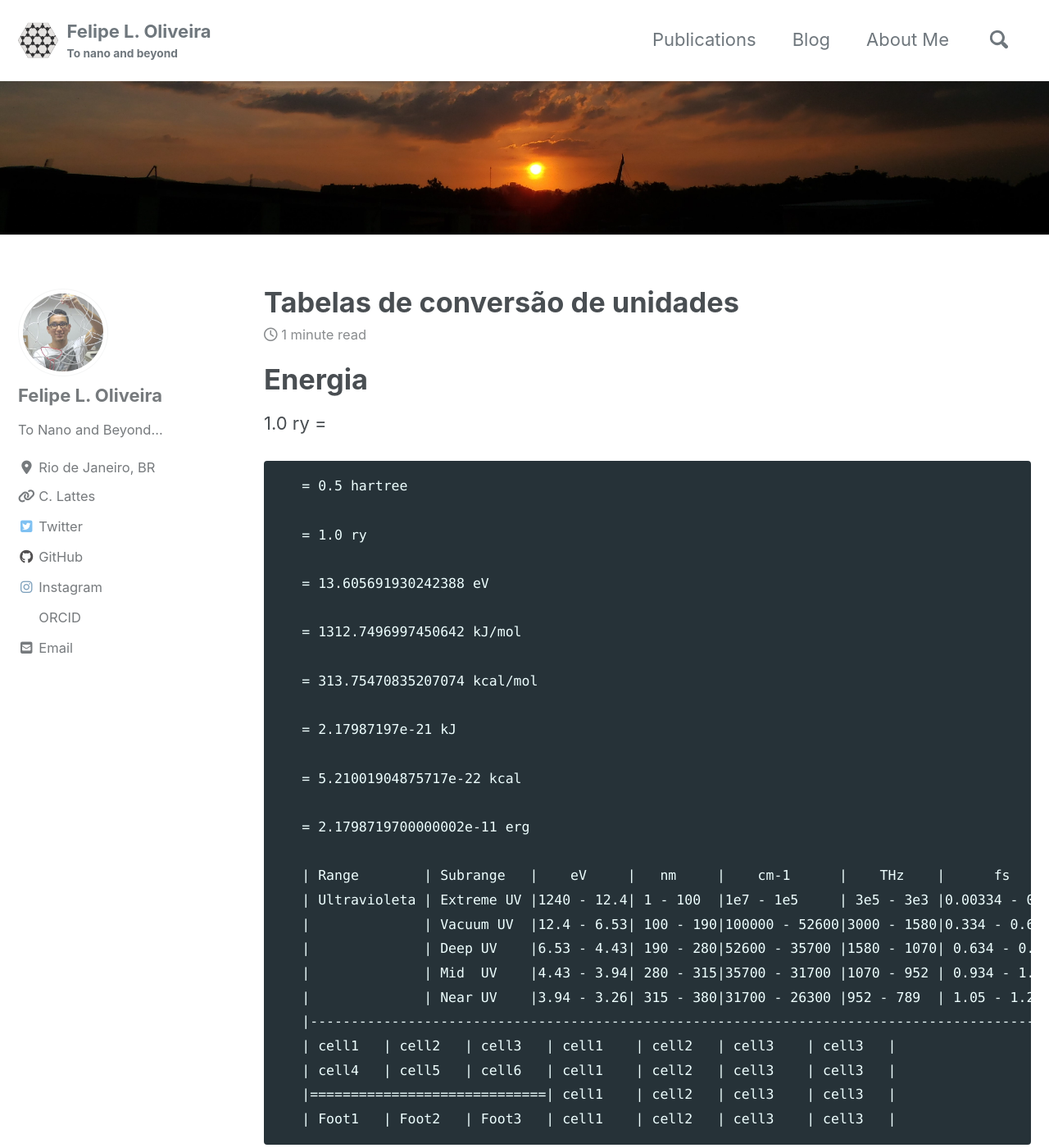
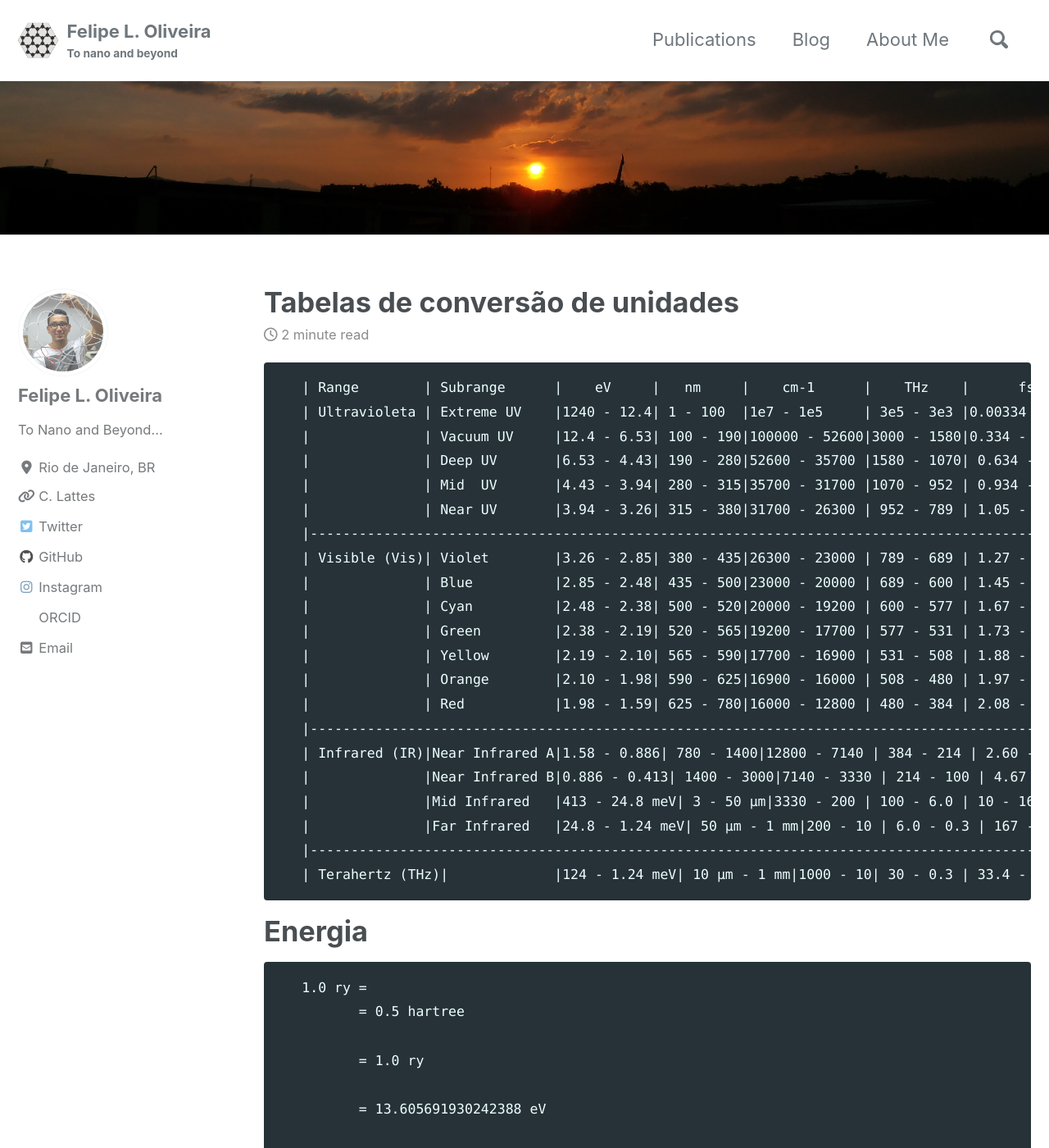
Before and after one commit to lipelopesoliveira/lipelopesoliveira.github.io, a Jekyll site: the page built from _posts/2020-04-18-unidades.md, in a window 1280 px wide and 1400 px high. Shown: the whole window at 82% size. Built offline with Jekyll 4.4.1, drawn with Linux system fonts in a browser that asks for light colours; cached includes are drawn as plain includes; nearby versions of some CDN libraries; some of the changed text lies outside the part shown.

Commit message:
Update 2020-04-18-unidades.md

```diff
--- a/_posts/2020-04-18-unidades.md
+++ b/_posts/2020-04-18-unidades.md
@@ -11,34 +11,43 @@ excerpt: "Conversão de unidades"
 mathjax: "true"
 ---
 
+
+       | Range        | Subrange      |    eV     |   nm     |    cm-1      |    THz    |      fs       |
+       | Ultravioleta | Extreme UV    |1240 - 12.4| 1 - 100  |1e7 - 1e5     | 3e5 - 3e3 |0.00334 - 0.334|
+       |              | Vacuum UV     |12.4 - 6.53| 100 - 190|100000 - 52600|3000 - 1580|0.334 - 0.634  |
+       |              | Deep UV       |6.53 - 4.43| 190 - 280|52600 - 35700 |1580 - 1070| 0.634 - 0.934 |
+       |              | Mid  UV       |4.43 - 3.94| 280 - 315|35700 - 31700 |1070 - 952 | 0.934 - 1.05  |
+       |              | Near UV       |3.94 - 3.26| 315 - 380|31700 - 26300 | 952 - 789 | 1.05 - 1.27   |
+       |---------------------------------------------------------------------------------------------|
+       | Visible (Vis)| Violet        |3.26 - 2.85| 380 - 435|26300 - 23000 | 789 - 689 | 1.27 - 1.45   |
+       |              | Blue          |2.85 - 2.48| 435 - 500|23000 - 20000 | 689 - 600 | 1.45 - 1.67   |
+       |              | Cyan          |2.48 - 2.38| 500 - 520|20000 - 19200 | 600 - 577 | 1.67 - 1.73   |
+       |              | Green         |2.38 - 2.19| 520 - 565|19200 - 17700 | 577 - 531 | 1.73 - 1.88   |
+       |              | Yellow        |2.19 - 2.10| 565 - 590|17700 - 16900 | 531 - 508 | 1.88 - 1.97   |
+       |              | Orange        |2.10 - 1.98| 590 - 625|16900 - 16000 | 508 - 480 | 1.97 - 2.08   |
+       |              | Red           |1.98 - 1.59| 625 - 780|16000 - 12800 | 480 - 384 | 2.08 - 2.60   |
+       |---------------------------------------------------------------------------------------------|
+       | Infrared (IR)|Near Infrared A|1.58 - 0.886| 780 - 1400|12800 - 7140 | 384 - 214 | 2.60 - 4.67   |
+       |              |Near Infrared B|0.886 - 0.413| 1400 - 3000|7140 - 3330 | 214 - 100 | 4.67 - 10.0  |
+       |              |Mid Infrared   |413 - 24.8 meV| 3 - 50 µm|3330 - 200 | 100 - 6.0 | 10 - 167   |
+       |              |Far Infrared   |24.8 - 1.24 meV| 50 µm - 1 mm|200 - 10 | 6.0 - 0.3 | 167 - 3340   |
+       |---------------------------------------------------------------------------------------------|
+       | Terahertz (THz)|             |124 - 1.24 meV| 10 µm - 1 mm|1000 - 10| 30 - 0.3 | 33.4 - 3340  |
+
 # Energia
+       1.0 ry =
+              = 0.5 hartree
 
-1.0 ry =
+              = 1.0 ry
 
-       = 0.5 hartree
+              = 13.605691930242388 eV
 
-       = 1.0 ry
+              = 1312.7496997450642 kJ/mol
 
-       = 13.605691930242388 eV
+              = 313.75470835207074 kcal/mol
 
-       = 1312.7496997450642 kJ/mol
+              = 2.17987197e-21 kJ
 
-       = 313.75470835207074 kcal/mol
+              = 5.21001904875717e-22 kcal
 
-       = 2.17987197e-21 kJ
-
-       = 5.21001904875717e-22 kcal
-
-       = 2.1798719700000002e-11 erg
-
-       | Range        | Subrange   |    eV     |   nm     |    cm-1      |    THz    |      fs       |
-       | Ultravioleta | Extreme UV |1240 - 12.4| 1 - 100  |1e7 - 1e5     | 3e5 - 3e3 |0.00334 - 0.334|
-       |              | Vacuum UV  |12.4 - 6.53| 100 - 190|100000 - 52600|3000 - 1580|0.334 - 0.634  |
-       |              | Deep UV    |6.53 - 4.43| 190 - 280|52600 - 35700 |1580 - 1070| 0.634 - 0.934 |
-       |              | Mid  UV    |4.43 - 3.94| 280 - 315|35700 - 31700 |1070 - 952 | 0.934 - 1.05  |
-       |              | Near UV    |3.94 - 3.26| 315 - 380|31700 - 26300 |952 - 789  | 1.05 - 1.27   |
-       |---------------------------------------------------------------------------------------------|
-       | cell1   | cell2   | cell3   | cell1    | cell2   | cell3    | cell3   |
-       | cell4   | cell5   | cell6   | cell1    | cell2   | cell3    | cell3   |
-       |=============================| cell1    | cell2   | cell3    | cell3   |
-       | Foot1   | Foot2   | Foot3   | cell1    | cell2   | cell3    | cell3   |
+              = 2.1798719700000002e-11 erg
```
